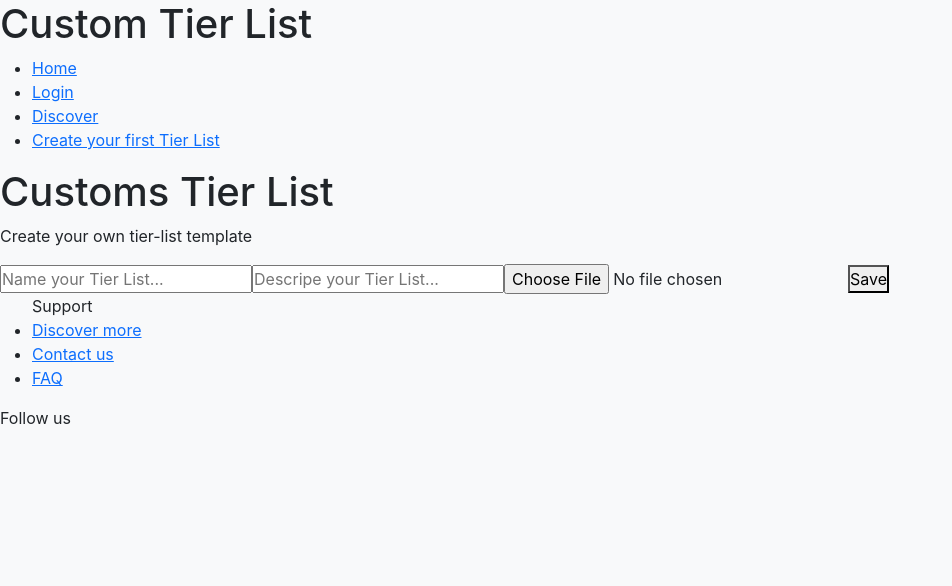
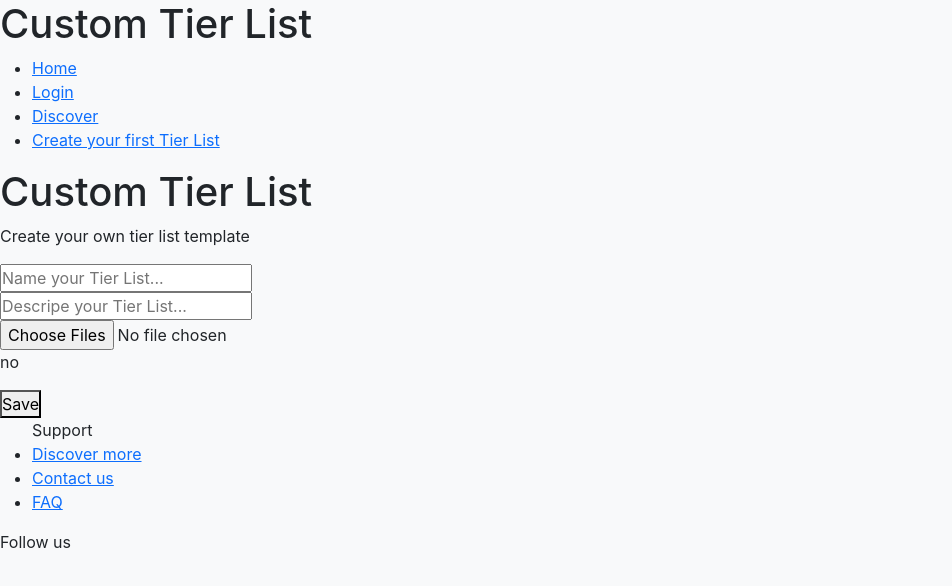
Before and after one commit to Eugene-Ulich/Tier-list, a React (Create React App) app: page /create-new-tier-list in a window 1280 px wide. Shown: the top 586 px of the page, without its empty margins (0-952 px from the left). Built offline with nearby package versions, Linux system fonts and the light colour scheme.

Commit message:
Small patches

```diff
--- a/src/components/tier-list/CreateNewTierList.js
+++ b/src/components/tier-list/CreateNewTierList.js
@@ -1,14 +1,22 @@
-import React from "react";
+import React, { useState } from "react";
 
 export default function CreateNewTierList () {
+    const {name, setName} = useState();
+    const {description, setDescription} = useState();
+    const {images, uploadImages} = useState();
+    function handleNewTierlist (event) {
+        event.preventDefault();
+
+    }
     return (
         <div>
-            <h1>Customs Tier List</h1>
-            <p>Create your own tier-list template</p>
-            <form onSubmit={f=>f}>
-                <input type="text" placeholder="Name your Tier List..." required />
-                <input type="textarea" placeholder="Descripe your Tier List..." />
-                <input type="file" />
+            <h1>Custom Tier List</h1>
+            <p>Create your own tier list template</p>
+            <form onSubmit={handleNewTierlist}>
+                <input value={name} onChange={setName} type="text" placeholder="Name your Tier List..." required /><br />
+                <input value={description} onChange={setDescription} type="textarea" placeholder="Descripe your Tier List..." /><br />
+                <input value={images} onChange={uploadImages} multiple type="file" /><br />
+                <p>{images ? "yes" : "no"}</p>
                 <button type="submit">Save</button>
             </form>
         </div>
```
